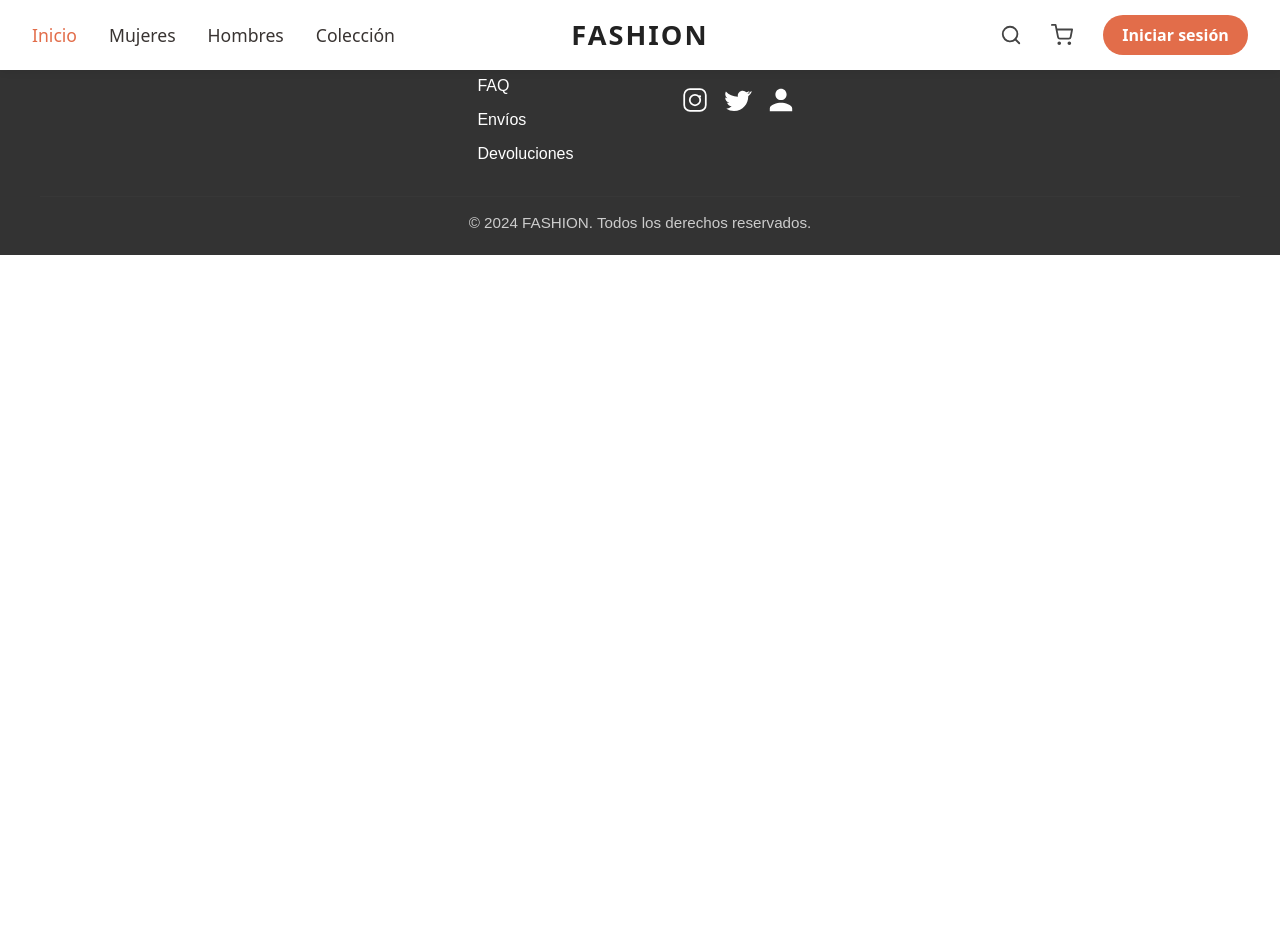
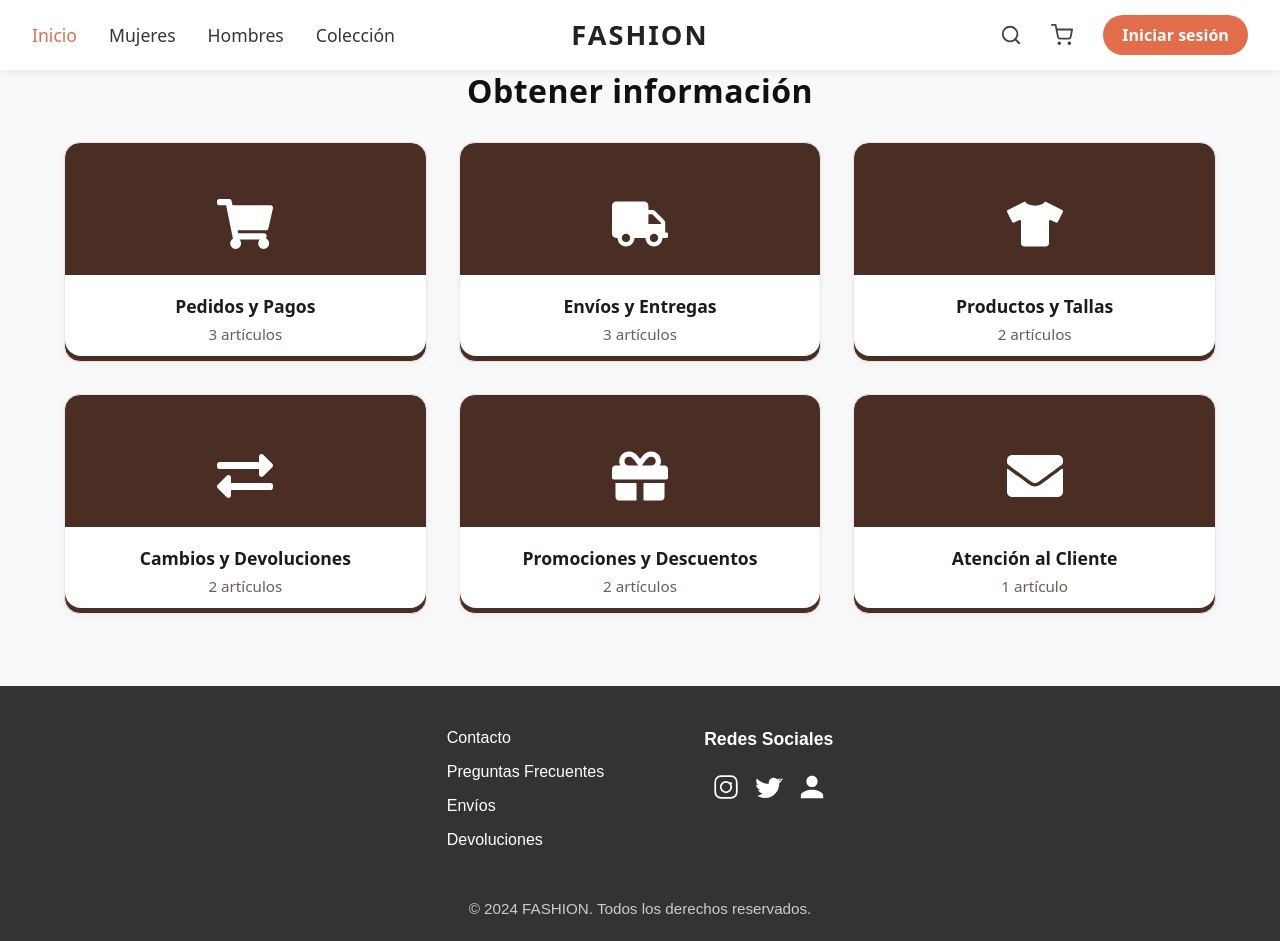
Before and after one commit to Jorgebtc88/TFG, a React (Vite) app in the folder ecom-catalog-react.Frontend/: page /faq in a window 1280 px wide. Before the commit the page ends 800 px from the top, so only its background shows below. Built offline with nearby package versions, Linux system fonts and the light colour scheme.

Commit message:
Implementación de la sección de FAQs

```diff
--- a/ecom-catalog-react.Frontend/src/App.jsx
+++ b/ecom-catalog-react.Frontend/src/App.jsx
@@ -23,6 +23,8 @@ import { CartProvider } from './context/CartContext';
 import Devoluciones from './Devoluciones';
 import RecuperarContrasena from './RecuperarContrasena';
 import Contacto from './Contacto';
+import FaqAccordion from './FaqAccordion';
+import FaqCategoria from './FaqCategoria';
 
 function App() {
   const [isCartOpen, setIsCartOpen] = useState(false);
@@ -82,6 +84,12 @@ function App() {
 
             {/* Nueva ruta para Contacto */}
             <Route path="/contacto" element={<Contacto />} />
+
+            {/* Nueva ruta para FaqAccordion */}
+            <Route path="/faq" element={<FaqAccordion />} />
+
+            {/* Nueva ruta para FaqCategoria */}
+            <Route path="/faq/:slug" element={<FaqCategoria />} />
           </Routes>
 
           {/* Footer condicional */}
--- /dev/null
+++ b/ecom-catalog-react.Frontend/src/FaqAccordion.css
@@ -0,0 +1,153 @@
+.faq-accordion-container {
+  max-width: 700px;
+  margin: 40px auto;
+  background: #fff;
+  border-radius: 16px;
+  box-shadow: 0 4px 24px rgba(226, 109, 74, 0.08);
+  padding: 32px 24px;
+  color: #271e1b;
+}
+
+.faq-accordion-container h2 {
+  color: #ce582d;
+  text-align: center;
+  margin-bottom: 2rem;
+}
+
+.faq-item {
+  border-radius: 12px;
+  background: #fff;
+  box-shadow: 0 2px 8px rgba(226,109,74,0.07);
+  margin-bottom: 1rem;
+  transition: box-shadow 0.3s;
+  overflow: hidden;
+}
+.faq-item.open {
+  box-shadow: 0 4px 16px rgba(226,109,74,0.15);
+}
+.faq-question {
+  cursor: pointer;
+  padding: 1rem;
+  font-weight: bold;
+  color: #ce582d;
+  display: flex;
+  justify-content: space-between;
+  align-items: center;
+  transition: background 0.2s;
+  user-select: none;
+}
+.faq-question:hover {
+  background: #fbeee6;
+}
+.arrow {
+  transition: transform 0.3s;
+  display: inline-block;
+}
+.arrow.rotated {
+  transform: rotate(180deg);
+}
+.faq-answer {
+  max-height: 0;
+  overflow: hidden;
+  color: #44403e;
+  background: #fff7f2;
+  padding: 0 1rem;
+  transition: max-height 0.4s cubic-bezier(0.4,0,0.2,1), padding 0.3s;
+}
+.faq-item.open .faq-answer {
+  max-height: 200px;
+  padding: 1rem;
+}
+
+.faq-cards-container {
+  max-width: 1200px;
+  margin: 40px auto;
+  padding: 32px 24px;
+}
+
+.faq-cards-grid {
+  display: grid;
+  grid-template-columns: repeat(3, 1fr);
+  grid-template-rows: repeat(2, 1fr);
+  gap: 32px;
+}
+
+.faq-cards-title {
+  color: #111;
+  text-align: center;
+  margin-bottom: 2rem;
+  font-size: 2rem;
+  font-weight: bold;
+  letter-spacing: 0.5px;
+}
+
+.faq-card {
+  background: #4b2e23;
+  border-radius: 16px;
+  box-shadow: 0 2px 8px rgba(226,109,74,0.07);
+  cursor: pointer;
+  display: flex;
+  flex-direction: column;
+  align-items: center;
+  transition: box-shadow 0.3s, transform 0.2s;
+  min-height: 220px;
+  border: 1.5px solid #ece6e6;
+}
+.faq-card:hover {
+  box-shadow: 0 6px 24px rgba(226,109,74,0.15);
+  transform: translateY(-4px) scale(1.03);
+}
+.faq-card-icon {
+  color: #fff;
+  font-size: 3.5rem;
+  margin: 32px 0 16px 0;
+}
+.faq-card-info {
+  background: #fff;
+  width: 100%;
+  border-radius: 0 0 16px 16px;
+  padding: 18px 0 10px 0;
+  text-align: center;
+}
+.faq-card-title {
+  color: #1d1a19;
+  font-weight: bold;
+  font-size: 1.1rem;
+  margin-bottom: 0.2rem;
+}
+.faq-card-count {
+  color: #6d5c54;
+  font-size: 0.95rem;
+}
+
+.faq-back-btn {
+  background: #4b2e23;
+  color: #fff;
+  border: none;
+  border-radius: 8px;
+  padding: 8px 18px;
+  font-size: 1rem;
+  margin-bottom: 1.5rem;
+  cursor: pointer;
+  transition: background 0.2s;
+}
+.faq-back-btn:hover {
+  background: #ce582d;
+}
+
+@media (max-width: 900px) {
+  .faq-cards-grid {
+    grid-template-columns: 1fr 1fr;
+    grid-template-rows: repeat(3, 1fr);
+  }
+}
+
+@media (max-width: 600px) {
+  .faq-cards-grid {
+    grid-template-columns: 1fr;
+    grid-template-rows: none;
+  }
+  .faq-cards-title {
+    font-size: 1.3rem;
+  }
+}
--- /dev/null
+++ b/ecom-catalog-react.Frontend/src/FaqAccordion.jsx
@@ -0,0 +1,125 @@
+import React from 'react';
+import { useNavigate } from 'react-router-dom';
+import {
+  FaShoppingCart, FaTruck, FaTshirt, FaExchangeAlt, FaGift, FaEnvelope
+} from 'react-icons/fa';
+import './FaqAccordion.css';
+
+export const categorias = [
+  {
+    nombre: 'Pedidos y Pagos',
+    slug: 'pedidos-pagos',
+    icono: <FaShoppingCart size={56} />,
+    preguntas: [
+      {
+        pregunta: '¿Qué métodos de pago aceptan en Fashion?',
+        respuesta: 'Aceptamos pagos con Visa, MasterCard y PayPal. Todos los pagos se procesan de forma segura para proteger tu información.'
+      },
+      {
+        pregunta: '¿Necesito crear una cuenta para comprar?',
+        respuesta: 'No es obligatorio, pero si te registras podrás hacer seguimiento de tus pedidos, guardar productos favoritos y recibir promociones exclusivas.'
+      },
+      {
+        pregunta: '¿Puedo modificar o cancelar un pedido ya realizado?',
+        respuesta: 'Solo es posible modificar o cancelar un pedido dentro de las primeras 2 horas después de realizarlo. Contáctanos lo antes posible si necesitas hacerlo.'
+      }
+    ]
+  },
+  {
+    nombre: 'Envíos y Entregas',
+    slug: 'envios-entregas',
+    icono: <FaTruck size={56} />,
+    preguntas: [
+      {
+        pregunta: '¿Realizan envíos internacionales?',
+        respuesta: 'Sí, hacemos envíos tanto nacionales como internacionales. Los costos y tiempos varían según el destino y se calculan al finalizar la compra.'
+      },
+      {
+        pregunta: '¿Cuánto tarda en llegar mi pedido?',
+        respuesta: 'Envíos nacionales: entre 2 y 5 días hábiles. Envíos internacionales: entre 7 y 15 días hábiles, dependiendo del país.'
+      },
+      {
+        pregunta: '¿Cómo puedo hacer el seguimiento de mi pedido?',
+        respuesta: 'Una vez enviado, recibirás un correo con el número de seguimiento y el enlace para rastrear tu paquete en tiempo real.'
+      }
+    ]
+  },
+  {
+    nombre: 'Productos y Tallas',
+    slug: 'productos-tallas',
+    icono: <FaTshirt size={56} />,
+    preguntas: [
+      {
+        pregunta: '¿Cómo elijo la talla correcta?',
+        respuesta: 'Cada producto incluye una guía de tallas. Si tienes dudas, te recomendamos medir una prenda similar que ya tengas y compararla con nuestra tabla.'
+      },
+      {
+        pregunta: '¿Los productos se ven exactamente como en las fotos?',
+        respuesta: 'Sí, pero ten en cuenta que puede haber una ligera variación de color dependiendo del dispositivo desde el que veas las imágenes.'
+      }
+    ]
+  },
+  {
+    nombre: 'Cambios y Devoluciones',
+    slug: 'cambios-devoluciones',
+    icono: <FaExchangeAlt size={56} />,
+    preguntas: [
+      {
+        pregunta: '¿Puedo devolver o cambiar un producto si no me queda?',
+        respuesta: 'Sí, aceptamos devoluciones y cambios dentro de los 14 días posteriores a la recepción, siempre que el producto esté sin usar y con su etiqueta original.'
+      },
+      {
+        pregunta: '¿Cómo solicito una devolución?',
+        respuesta: 'Escríbenos a devoluciones@fashion.com con tu número de pedido y te guiaremos en el proceso.'
+      }
+    ]
+  },
+  {
+    nombre: 'Promociones y Descuentos',
+    slug: 'promociones-descuentos',
+    icono: <FaGift size={56} />,
+    preguntas: [
+      {
+        pregunta: '¿Tienen algún descuento por registrarse?',
+        respuesta: '¡Sí! Si te suscribes a nuestro boletín, recibirás un 10% de descuento en tu primera compra.'
+      },
+      {
+        pregunta: '¿Cómo uso un código de descuento?',
+        respuesta: 'Al finalizar la compra, introduce el código en el campo "Cupón de descuento" y se aplicará automáticamente al total.'
+      }
+    ]
+  },
+  {
+    nombre: 'Atención al Cliente',
+    slug: 'atencion-cliente',
+    icono: <FaEnvelope size={56} />,
+    preguntas: [
+      {
+        pregunta: '¿Cómo puedo comunicarme con ustedes?',
+        respuesta: 'Puedes escribirnos por correo a contacto@fashion.com o por WhatsApp/Chat en Vivo, disponible de lunes a viernes, de 9:00 a 18:00 h (hora local).'
+      }
+    ]
+  }
+];
+
+const FaqAccordion = () => {
+  const navigate = useNavigate();
+  return (
+    <div className="faq-cards-container">
+      <h2 className="faq-cards-title">Obtener información</h2>
+      <div className="faq-cards-grid">
+        {categorias.map((cat, idx) => (
+          <div key={cat.slug} className="faq-card" onClick={() => navigate(`/faq/${cat.slug}`)}>
+            <div className="faq-card-icon">{cat.icono}</div>
+            <div className="faq-card-info">
+              <div className="faq-card-title">{cat.nombre}</div>
+              <div className="faq-card-count">{cat.preguntas.length} artículo{cat.preguntas.length > 1 ? 's' : ''}</div>
+            </div>
+          </div>
+        ))}
+      </div>
+    </div>
+  );
+};
+
+export default FaqAccordion;
--- /dev/null
+++ b/ecom-catalog-react.Frontend/src/FaqCategoria.jsx
@@ -0,0 +1,42 @@
+import React, { useState } from 'react';
+import { useParams, useNavigate } from 'react-router-dom';
+import { categorias } from './FaqAccordion';
+import './FaqAccordion.css';
+
+const FaqCategoria = () => {
+  const { slug } = useParams();
+  const navigate = useNavigate();
+  const categoria = categorias.find(cat => cat.slug === slug);
+  const [open, setOpen] = useState({});
+
+  if (!categoria) {
+    return <div className="faq-accordion-container"><h2>Categoría no encontrada</h2></div>;
+  }
+
+  const handleToggle = (qIdx) => {
+    setOpen((prev) => ({
+      ...prev,
+      [qIdx]: !prev[qIdx]
+    }));
+  };
+
+  return (
+    <div className="faq-accordion-container">
+      <button className="faq-back-btn" onClick={() => navigate('/faq')}>← Volver a categorías</button>
+      <h2 className="faq-category-title">{categoria.icono} {categoria.nombre}</h2>
+      {categoria.preguntas.map((item, qIdx) => (
+        <div key={qIdx} className={`faq-item ${open[qIdx] ? 'open' : ''}`}>
+          <div className="faq-question" onClick={() => handleToggle(qIdx)}>
+            <span>{item.pregunta}</span>
+            <span className={`arrow ${open[qIdx] ? 'rotated' : ''}`}>▼</span>
+          </div>
+          <div className="faq-answer">
+            {open[qIdx] && <p>{item.respuesta}</p>}
+          </div>
+        </div>
+      ))}
+    </div>
+  );
+};
+
+export default FaqCategoria;
--- a/ecom-catalog-react.Frontend/src/Footer.jsx
+++ b/ecom-catalog-react.Frontend/src/Footer.jsx
@@ -8,7 +8,7 @@ const Footer = () => (
       <div className="footer-section">
         <ul>
           <li><Link to="/contacto" style={{color: 'inherit', textDecoration: 'none'}}>Contacto</Link></li>
-          <li>FAQ</li>
+          <li><Link to="/faq" style={{color: 'inherit', textDecoration: 'none'}}>Preguntas Frecuentes</Link></li>
           <li>Envíos</li>
           <li><Link to="/devoluciones" style={{color: 'inherit', textDecoration: 'none'}}>Devoluciones</Link></li>
         </ul>
--- a/package.json
+++ b/package.json
@@ -3,5 +3,8 @@
     "autoprefixer": "^10.4.21",
     "postcss": "^8.5.3",
     "tailwindcss": "^4.1.5"
+  },
+  "dependencies": {
+    "react-icons": "^5.5.0"
   }
 }
```
Also changed, not shown: 1 other file (tests, documents, lock files or other folders).
